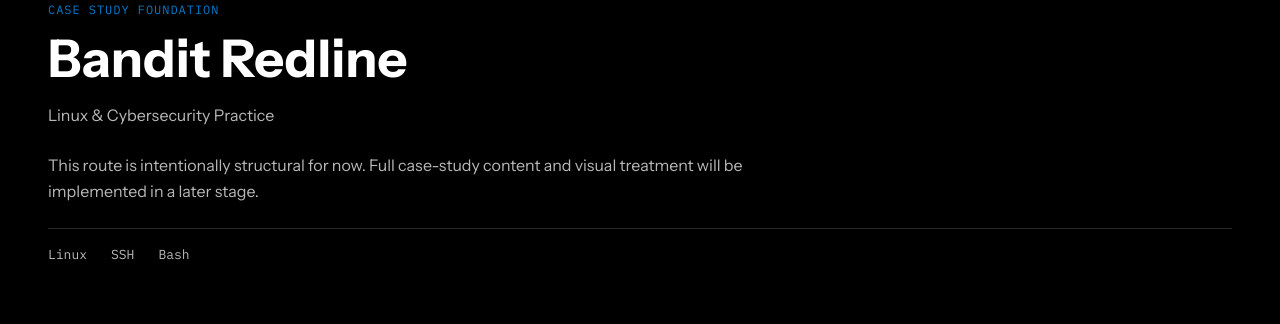
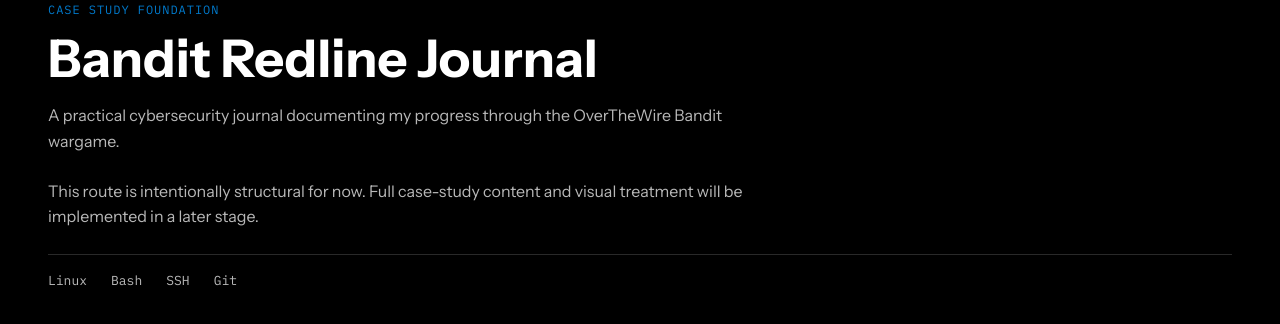
Before and after one commit to emma-dasilva-dev/emma-dasilva-portfolio, a Next.js app: page /en/work/bandit-redline in a window 1280 px wide. Shown: the top 324 px of the page. Built offline with nearby package versions, Linux system fonts and the light colour scheme.

Commit message:
content: expand Bandit Redline project context

```diff
--- a/src/content/projects.ts
+++ b/src/content/projects.ts
@@ -10,16 +10,16 @@ export const projects = [
   {
     id: "bandit-redline",
     slug: "bandit-redline",
-    title: "Bandit Redline",
+    title: "Bandit Redline Journal",
     subtitle: {
-      en: "Linux & Cybersecurity Practice",
-      fr: "Pratique Linux & cybersécurité",
+      en: "A practical cybersecurity journal documenting my progress through the OverTheWire Bandit wargame.",
+      fr: "Un journal pratique de cybersécurité documentant ma progression à travers le wargame OverTheWire Bandit.",
     },
     summary: {
-      en: "My documented progression through OverTheWire Bandit, focused on Linux, command-line problem solving and security fundamentals.",
-      fr: "Ma progression documentée sur OverTheWire Bandit, axée sur Linux, la résolution de problèmes en ligne de commande et les fondamentaux de la sécurité.",
+      en: "I created Bandit Redline to document how I approach Linux and security challenges, including the commands I use, the reasoning behind them and what I learn from each level.",
+      fr: "J’ai créé Bandit Redline pour documenter ma manière d’aborder les défis Linux et de sécurité, notamment les commandes utilisées, le raisonnement derrière celles-ci et ce que j’apprends à chaque niveau.",
     },
-    technologies: ["Linux", "SSH", "Bash"],
+    technologies: ["Linux", "Bash", "SSH", "Git"],
     status: "published",
     links: {
       journal: "https://emma-dasilva-dev.github.io/bandit-redline-journal/",
```
